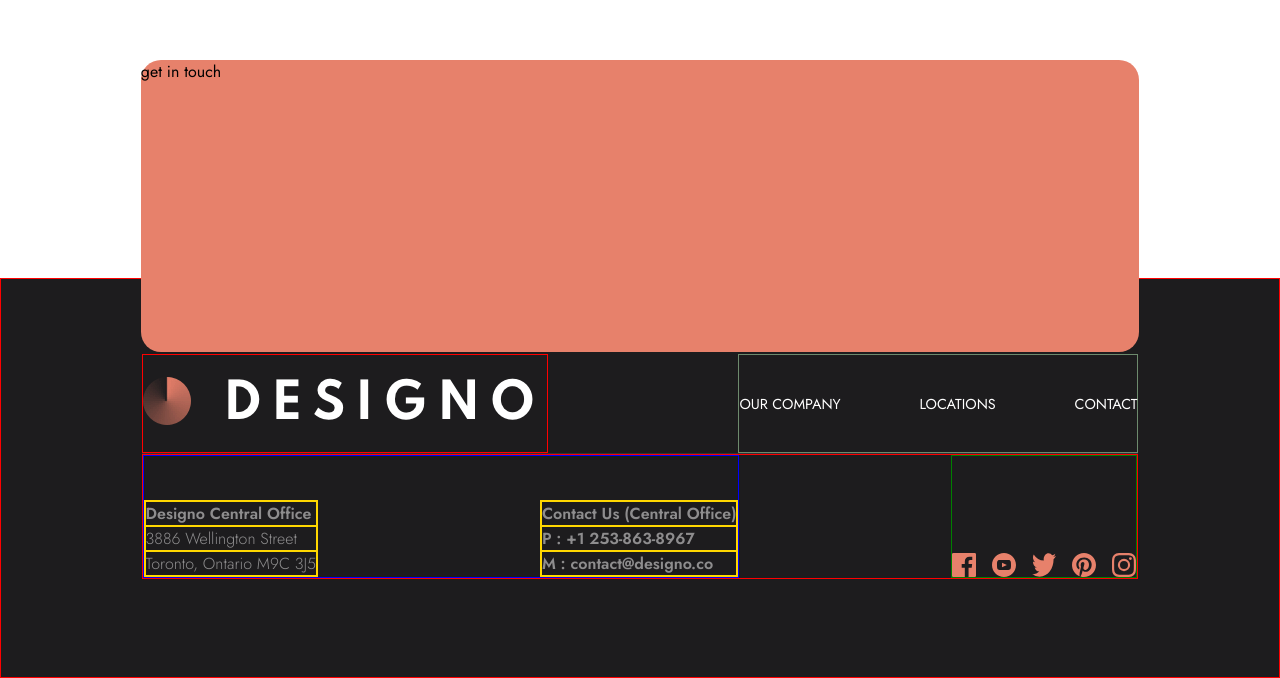
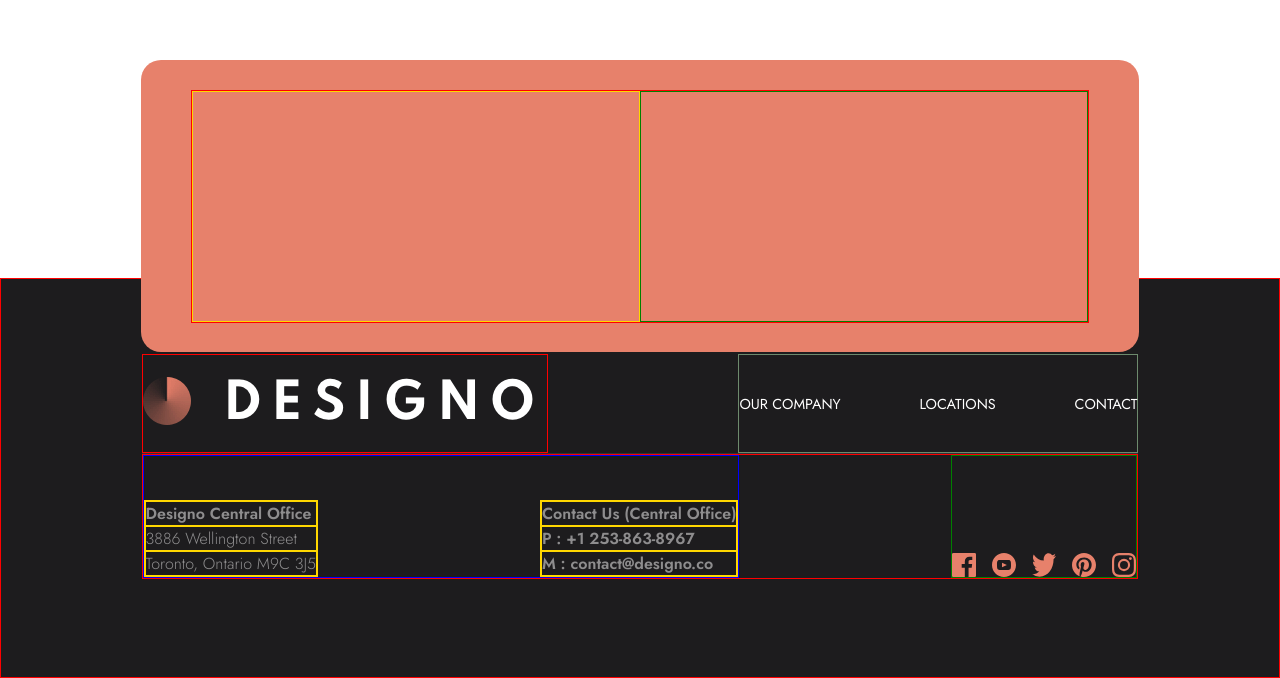
Before and after one commit to SJellen/designo, a Next.js app: page / in a window 1280 px wide. Shown: the part 861-1539 px from the top of the page. Built offline with nearby package versions, Linux system fonts and the light colour scheme.

Commit message:
layout on getin touch component

```diff
--- a/components/GetInTouch.js
+++ b/components/GetInTouch.js
@@ -5,7 +5,14 @@ export default function GetInTouch() {
 
     return (
         <div className={styles.container}>
-            get in touch
+            <div className={styles.flexContainer}>
+                <div className={styles.leftContainer}>
+
+                </div>
+                <div className={styles.rightContainer}>
+
+                </div>
+            </div>
         </div>
     )
 }
--- a/styles/GetInTouch.module.scss
+++ b/styles/GetInTouch.module.scss
@@ -9,5 +9,26 @@
     height: 292px;
     border-radius: 20px;
     background-color: V.$peach;
+    display: flex;
+    align-items: center;
+}
 
+.flexContainer {
+    border: 1px solid red;
+    width: 90%;
+    height: 80%;
+    margin: 0 auto;
+    display: flex;
 }
+
+.leftContainer {
+    border: 1px solid gold;
+    width: 50%;
+    height: 100%;
+}
+
+.rightContainer {
+    border: 1px solid green;
+    width: 50%;
+    height: 100%;
+}
```
